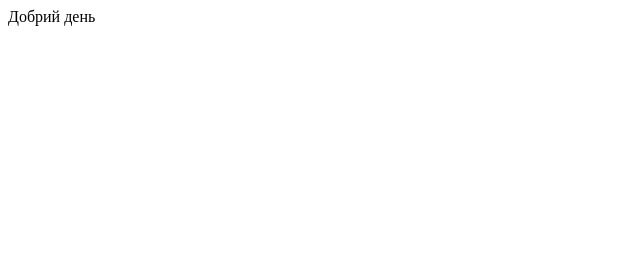
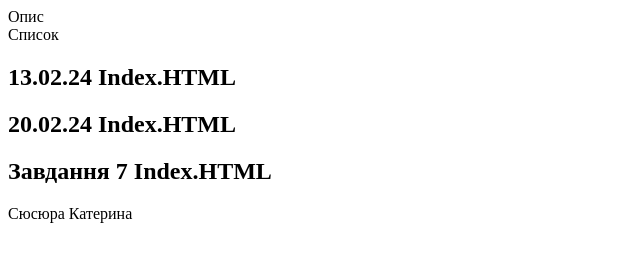
Before and after one commit to Katerina0000000/Index.HTML, a plain HTML site: page Index.HTML in a window 1280 px wide. Shown: the whole page, without its empty margins (0-640 px from the left). Drawn offline with Linux system fonts and the light colour scheme.

Commit message:
Update Index.HTML

```diff
--- a/Index.HTML
+++ b/Index.HTML
@@ -1,9 +1,21 @@
 <!DOCTYPE html>
 <html>
   <head>
-   <title> Сайт Сюсюри Катерини</title>
+    <meta charset="utf-8">
+    <title>Завдання</title>
   </head>
   <body>
-    Добрий день
+    <header>
+      Опис
+    </header>
+    Список
+    <section>
+      <h2>13.02.24 Index.HTML</h2>
+      <h2>20.02.24 Index.HTML</h2>
+      <h2>Завдання 7 Index.HTML</h2>
+    </section>
+    <footer>
+      Сюсюра Катерина
+    </footer>
   </body>
 </html>
```
